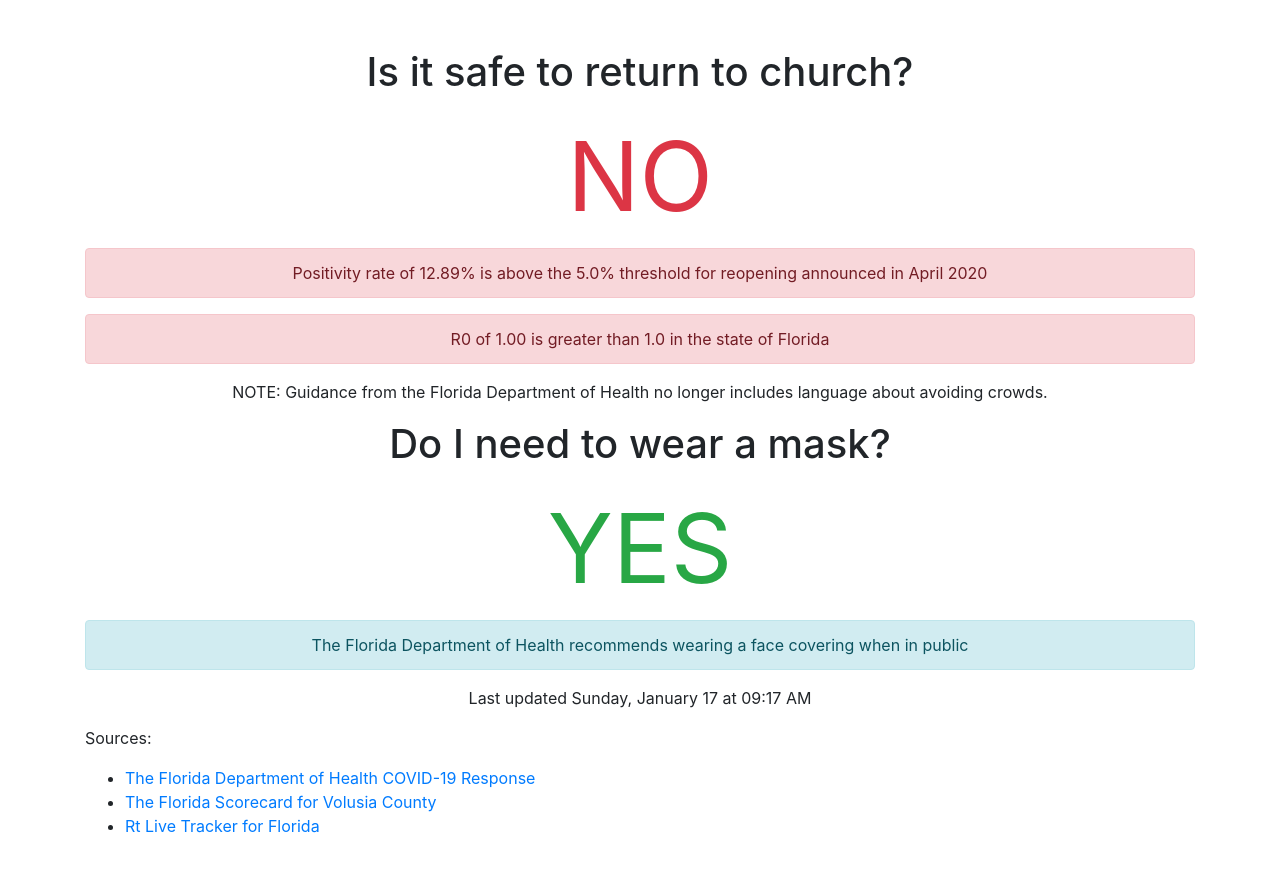
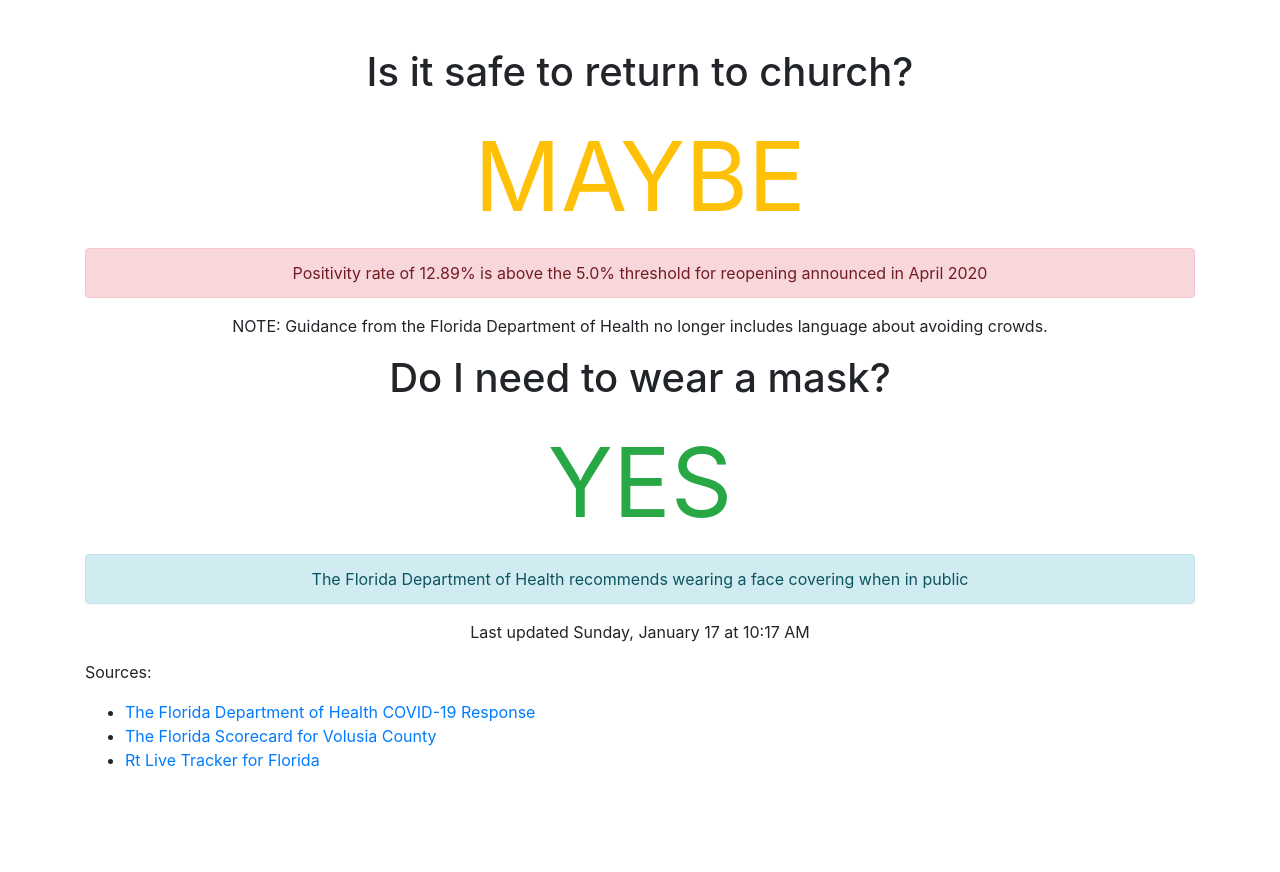
Before and after one commit to thinkjson/timeforchurch, a Jekyll site: the page built from index.md, in a window 1280 px wide. Shown: the top 872 px of the page. Built offline with Jekyll 4.4.1, drawn with Linux system fonts in a browser that asks for light colours; our own code applies the rules of GitHub Pages for plain Markdown files.

Commit message:
Updating data

```diff
--- a/_includes/data.html
+++ b/_includes/data.html
@@ -1,8 +1,8 @@
 
     <h1>Is it safe to return to church?</h1>
-    <div class="outcome text-danger">NO</div>
+    <div class="outcome text-warning">MAYBE</div>
     <div class="alert alert-danger" role="alert">Positivity rate of 12.89% is above the 5.0% threshold for reopening announced in April 2020</div>
-    <div class="alert alert-danger" role="alert">R0 of 1.00 is greater than 1.0 in the state of Florida</div>
+
 
     <p>NOTE: Guidance from the Florida Department of Health no longer includes language about avoiding crowds.</p>
 
@@ -10,4 +10,4 @@
     <div class="outcome text-success">YES</div>
     <div class="alert alert-info" role="alert">The Florida Department of Health recommends wearing a face covering when in public</div>
 
-    <p>Last updated Sunday, January 17 at 09:17 AM</p>
+    <p>Last updated Sunday, January 17 at 10:17 AM</p>
```
